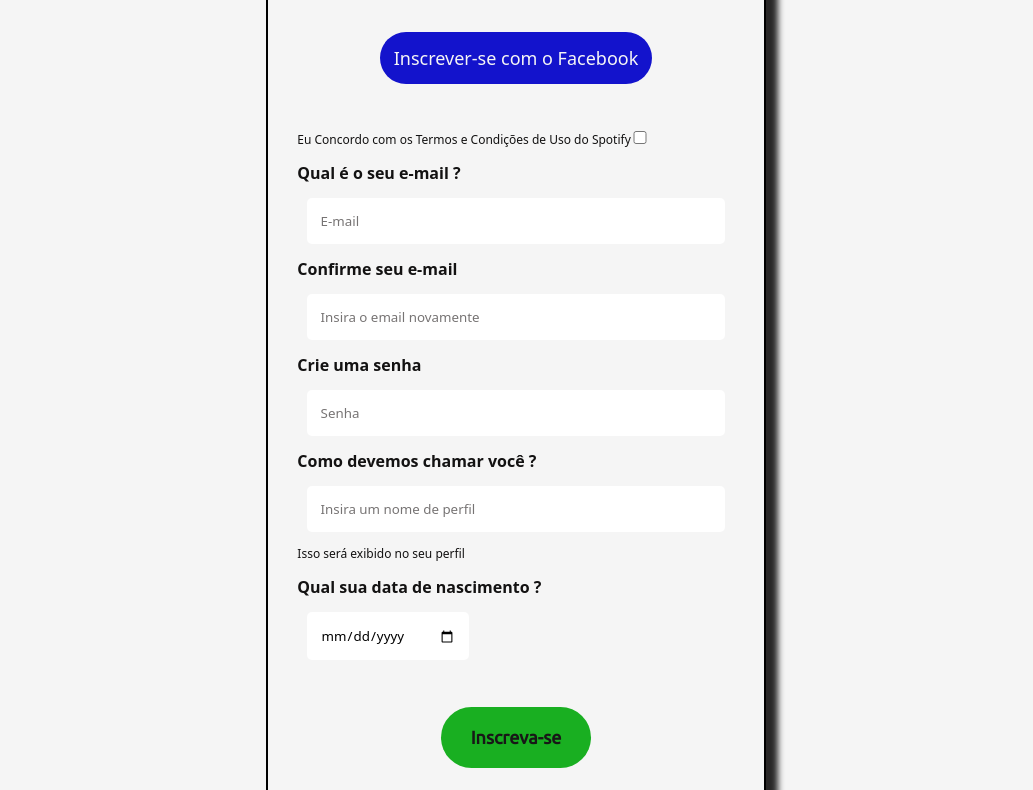
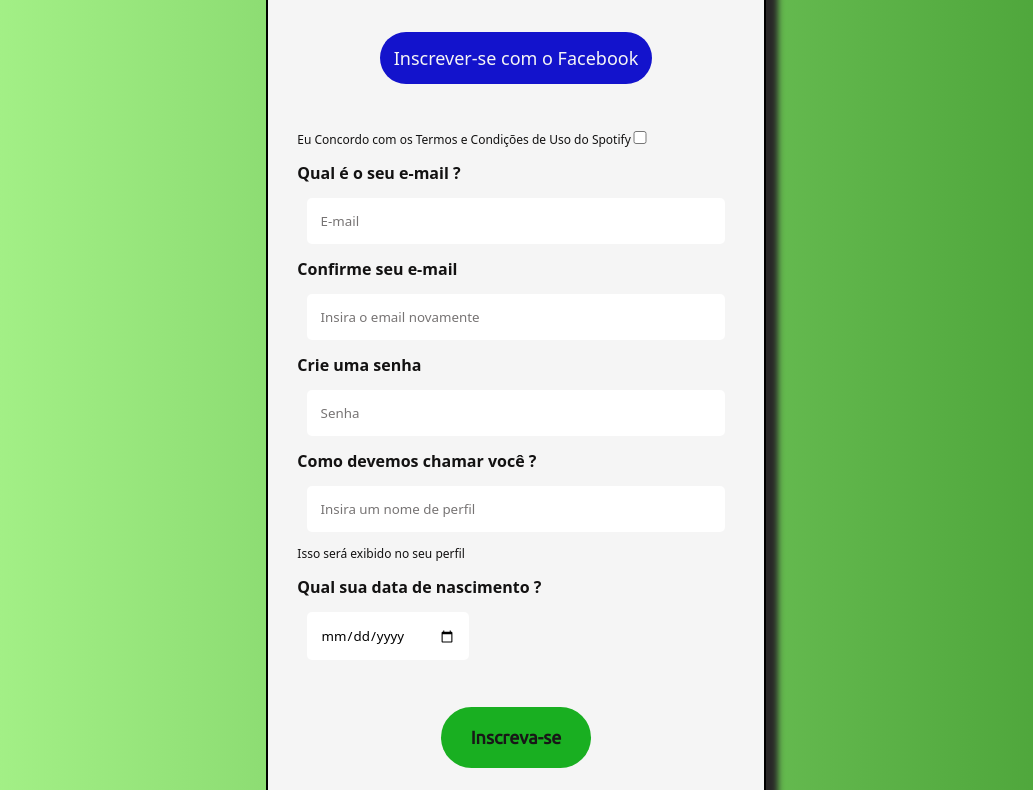
Before and after one commit to ramondfalcao/projeto-02-FrontEnd, a plain HTML site: page index.html in a window 1280 px wide. Shown: the part 277-1067 px from the top of the page, without its empty margins (124-1157 px from the left). Drawn offline with Linux system fonts and the light colour scheme.

Commit message:
Efeito gradient no background

```diff
--- a/css/style.css
+++ b/css/style.css
@@ -6,7 +6,7 @@
 
 body{
     margin: auto 30%;
-    background-color: whitesmoke;
+    background-image: linear-gradient(to left, rgba(30, 138, 8, 0.822) , rgba(171, 248, 141, 0.986));
 
 }
 .caixa-logo{
```
